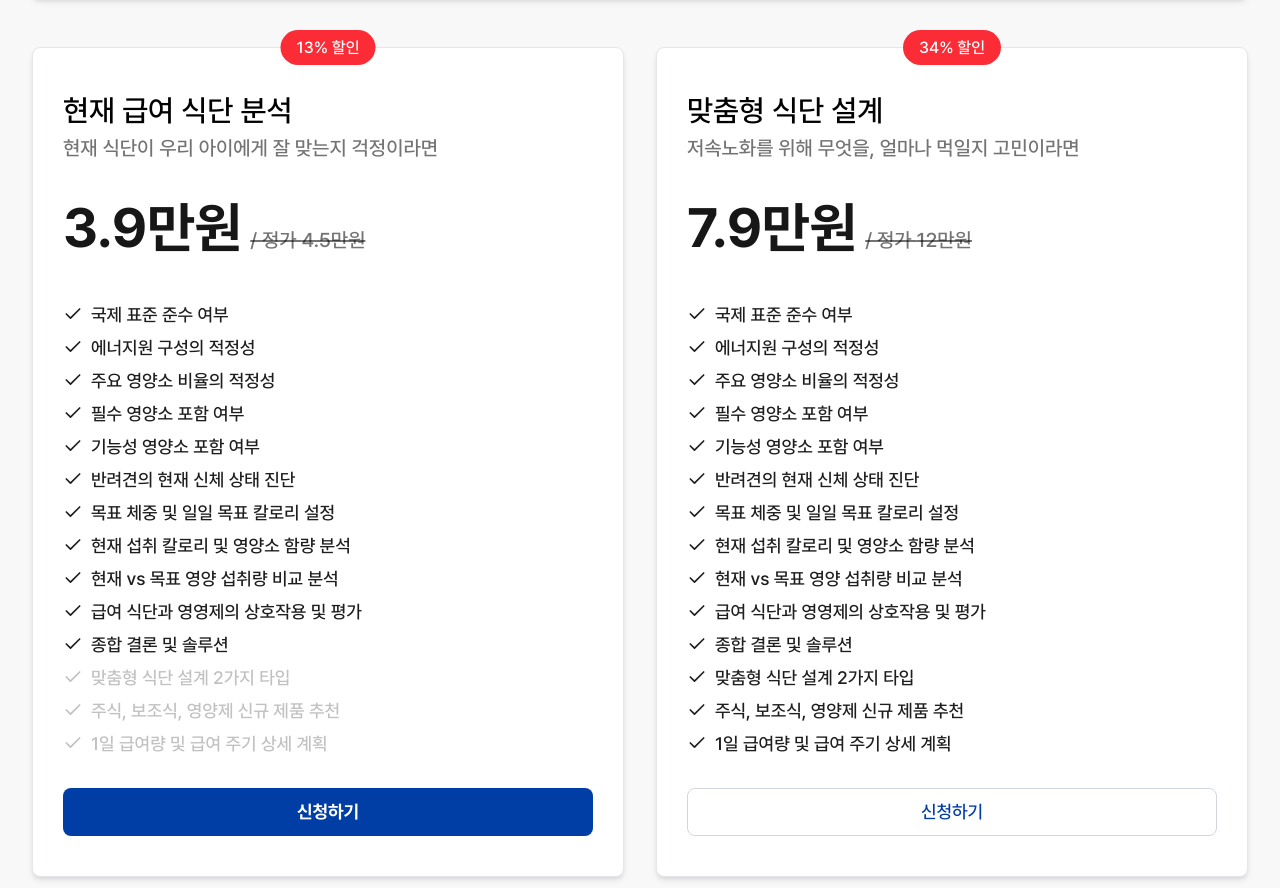
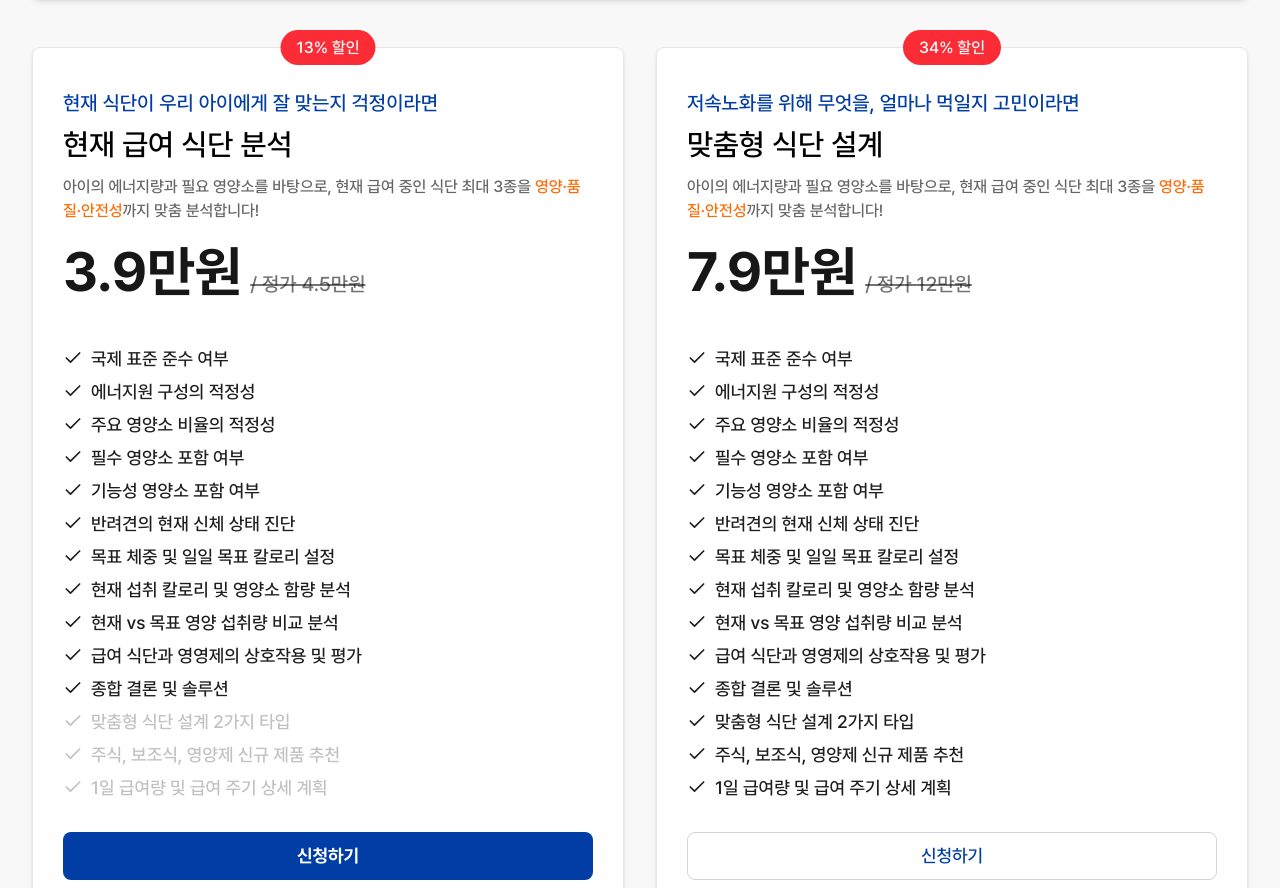
Before and after one commit to SeokHoChoi/test-jelly-univ-fe, a Next.js app: page /home in a window 1280 px wide. Shown: the part 2635-3523 px from the top of the page. Built offline with nearby package versions, Linux system fonts and the light colour scheme.

Commit message:
feat: 결제 카드 텍스트 반영

```diff
--- a/src/app/checkout/page.tsx
+++ b/src/app/checkout/page.tsx
@@ -254,11 +254,14 @@ export default function CheckoutPage() {
               </span>
             </div>
             <div className='text-left mb-8'>
-              <h3 className='text-[20px] md:text-[30px] font-medium text-[#000000] mb-2'>
+              <p className='text-[15px] md:text-[20px] font-semibold text-[#003DA5] mb-1'>
+                현재 식단이 우리 아이에게 잘 맞는지 걱정이라면
+              </p>
+              <h3 className='text-[20px] md:text-[30px] font-bold text-[#000000] mb-2'>
                 현재 급여 식단 분석
               </h3>
-              <p className='text-[15px] md:text-[20px] font-medium text-[rgba(0,0,0,0.55)] mb-6'>
-                현재 식단이 우리 아이에게 잘 맞는지 걱정이라면
+              <p className='text-[14px] md:text-[16px] text-[#666666] mb-2 font-medium'>
+                아이의 에너지량과 필요 영양소를 바탕으로, 현재 급여 중인 식단 최대 3종을 <span className='text-orange-500'>영양·품질·안전성</span>까지 맞춤 분석합니다!
               </p>
 
               <div className='mb-6'>
--- a/src/components/home/PlanSection.tsx
+++ b/src/components/home/PlanSection.tsx
@@ -20,6 +20,7 @@ const PlanSection = () => {
     {
       title: '현재 급여 식단 분석',
       subtitle: '현재 식단이 우리 아이에게 잘 맞는지 걱정이라면',
+      description: '아이의 에너지량과 필요 영양소를 바탕으로, 현재 급여 중인 식단 최대 3종을 영양·품질·안전성까지 맞춤 분석합니다!',
       price: '3.9만원',
       originalPrice: '4.5만원',
       discount: '13% 할인',
@@ -45,6 +46,7 @@ const PlanSection = () => {
     {
       title: '맞춤형 식단 설계',
       subtitle: '저속노화를 위해 무엇을, 얼마나 먹일지 고민이라면',
+      description: '아이의 에너지량과 필요 영양소를 바탕으로, 현재 급여 중인 식단 최대 3종을 영양·품질·안전성까지 맞춤 분석합니다!',
       price: '7.9만원',
       originalPrice: '12만원',
       discount: '34% 할인',
@@ -123,12 +125,26 @@ const PlanSection = () => {
               )}
 
               <div className="text-left mb-8">
-                <h3 className="text-[20px] md:text-[30px] font-medium text-[#000000]">
+                {plan.subtitle && (
+                  <p className="text-[15px] md:text-[20px] font-medium text-[#003DA5] mb-1">
+                    {plan.subtitle}
+                  </p>
+                )}
+                <h3 className="text-[20px] md:text-[30px] font-medium text-[#000000] mb-2">
                   {plan.title}
                 </h3>
-                {plan.subtitle && (
-                  <p className="text-[15px] md:text-[20px] font-medium text-[rgba(0,0,0,0.55)] mb-6">
-                    {plan.subtitle}
+                {plan.description && (
+                  <p className="text-[14px] md:text-[16px] text-[#666666] mb-2 font-medium">
+                    {plan.description.split('영양·품질·안전성').map((part, idx) => (
+                      idx === 0 ? (
+                        <span key={idx}>{part}</span>
+                      ) : (
+                        <span key={idx}>
+                          <span className="text-orange-500">영양·품질·안전성</span>
+                          {part}
+                        </span>
+                      )
+                    ))}
                   </p>
                 )}
 
```
